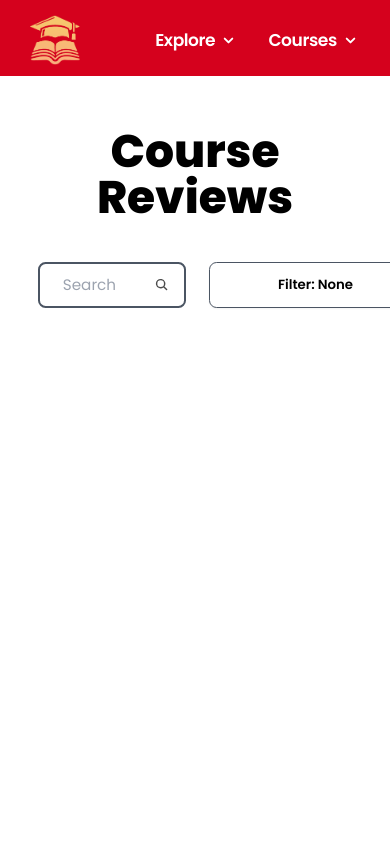
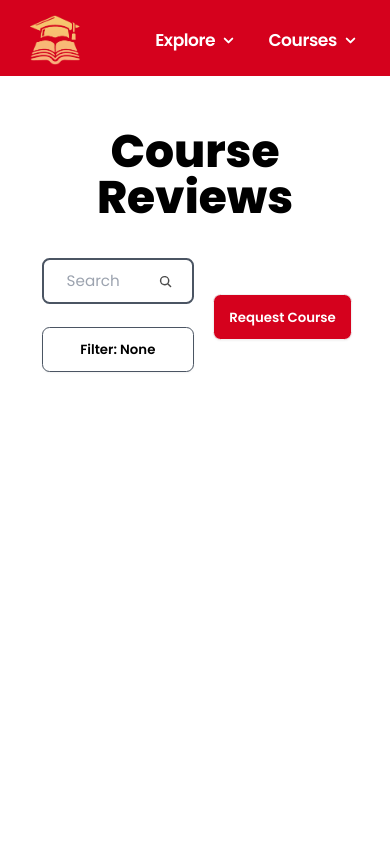
Before and after one commit to Jasmit22/ucalgaryFirstYear, a Next.js app: page /reviews in a window 390 px wide. Shown: the top 844 px of the page. Built offline with nearby package versions, Linux system fonts and the light colour scheme; no server answers; the database is empty.

Commit message:
Fix responsivenessv

```diff
--- a/src/app/reviews/page.jsx
+++ b/src/app/reviews/page.jsx
@@ -183,8 +183,8 @@ const Page = () => {
       </div>
 
       <div className="self-end w-full flex justify-between items-center px-10 max-md:px-0">
-        <div className="flex flex-row gap-5 items-center">
-          <label className="input bg-white border-2 border-gray-600 flex items-center gap-2 text-black">
+        <div className="flex md:flex-row flex-col gap-5 items-center">
+          <label className="input  md:w-52 w-40 bg-white border-2 border-gray-600 flex items-center gap-2 text-black">
             <input
               type="text"
               className="bg-ucalgaryLightGrey p-2 rounded-md max-md:w-24"
@@ -208,7 +208,7 @@ const Page = () => {
           </label>
           <div className="relative bg-white text-black">
             <button
-              className="btn m-1 bg-white hover:bg-white text-black w-56 border-gray-600"
+              className="btn m-1 bg-white hover:bg-white text-black md:w-52 w-40 border-gray-600"
               onClick={toggleDropdown}
             >
               Filter: {filterBy}
```
